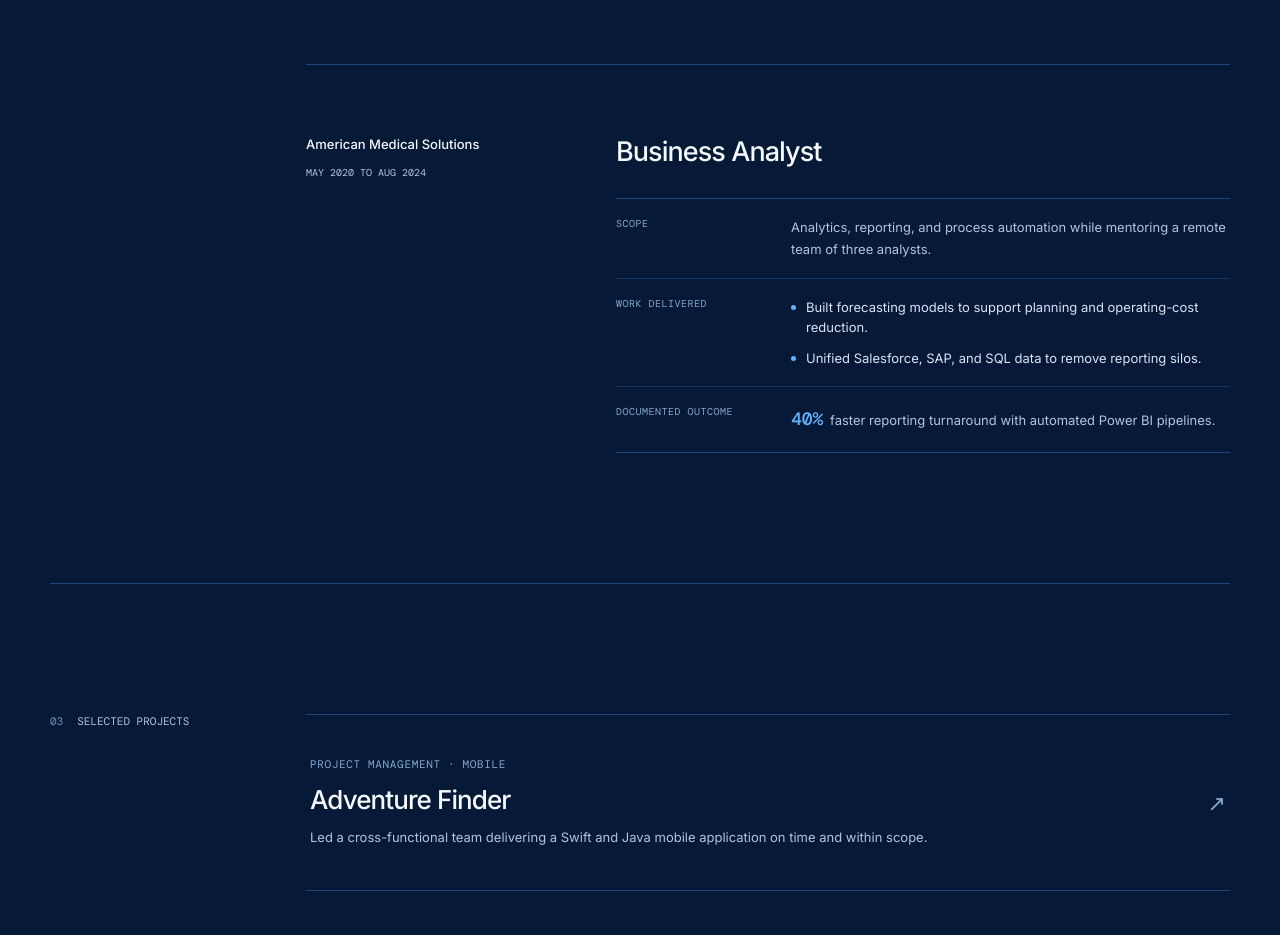
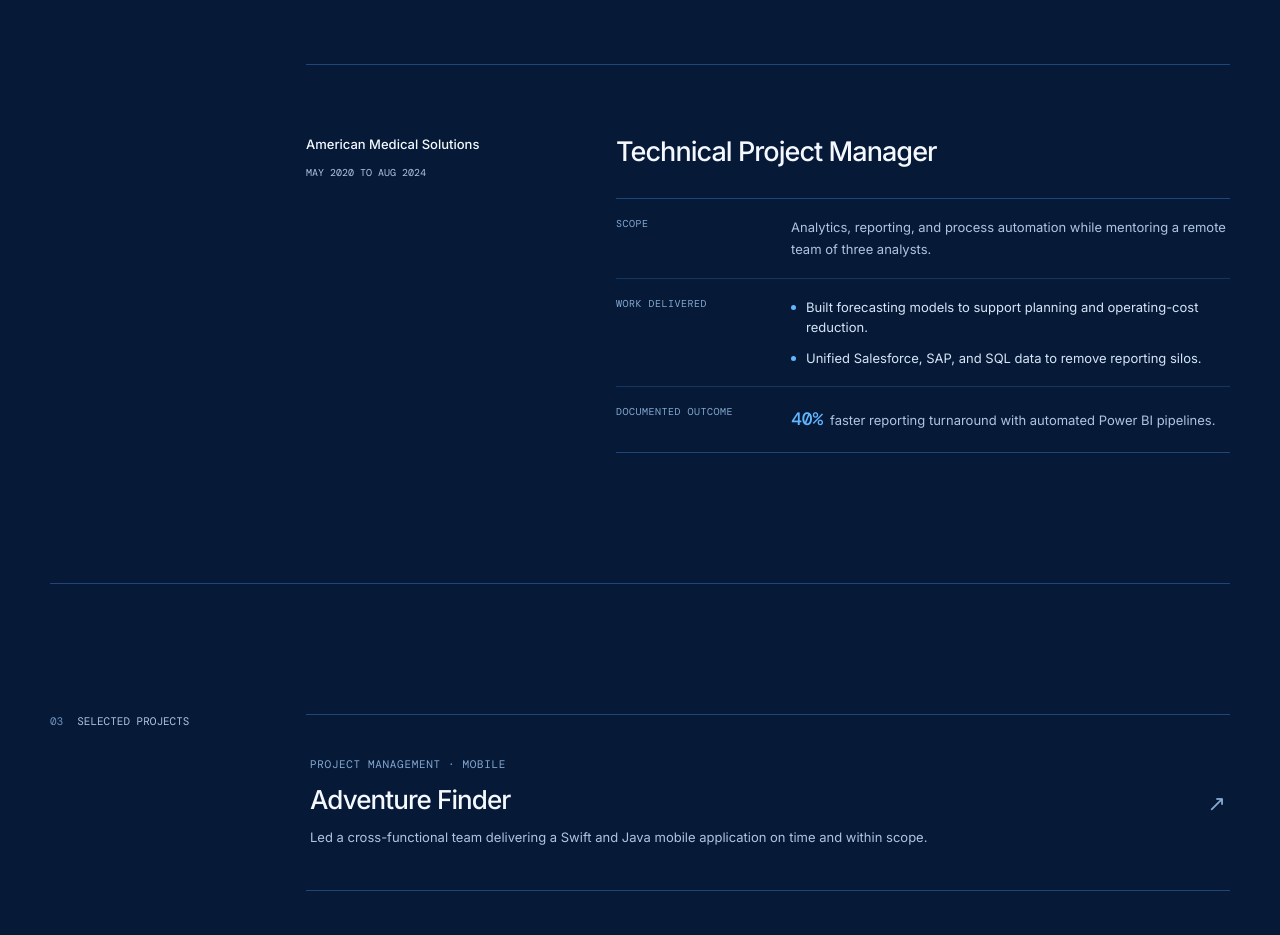
Before and after one commit to sf9393/website, a plain HTML site: page index.html in a window 1280 px wide. Shown: the part 2120-3055 px from the top of the page. Drawn offline with nearby package versions, Linux system fonts and the light colour scheme.

Commit message:
Update technical project manager title

```diff
--- a/index.html
+++ b/index.html
@@ -162,7 +162,7 @@
               <p>May 2020 to Aug 2024</p>
             </div>
             <div class="role-details">
-              <h2>Business Analyst</h2>
+              <h2>Technical Project Manager</h2>
               <div class="case-study">
                 <div>
                   <p class="case-label">Scope</p>
```
